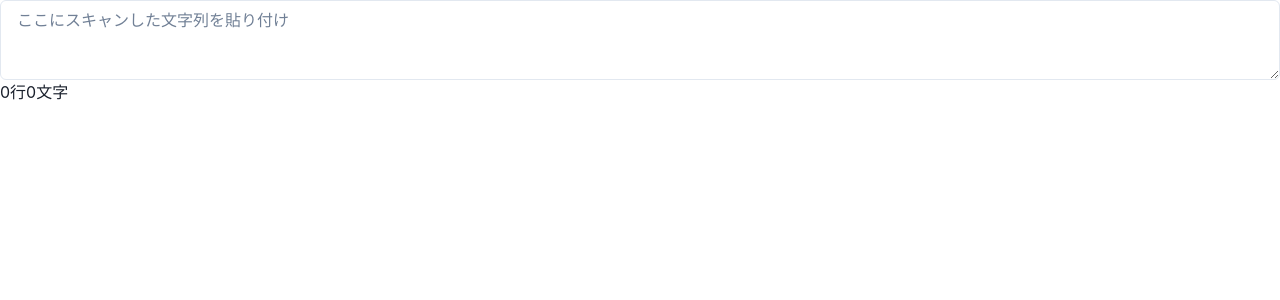
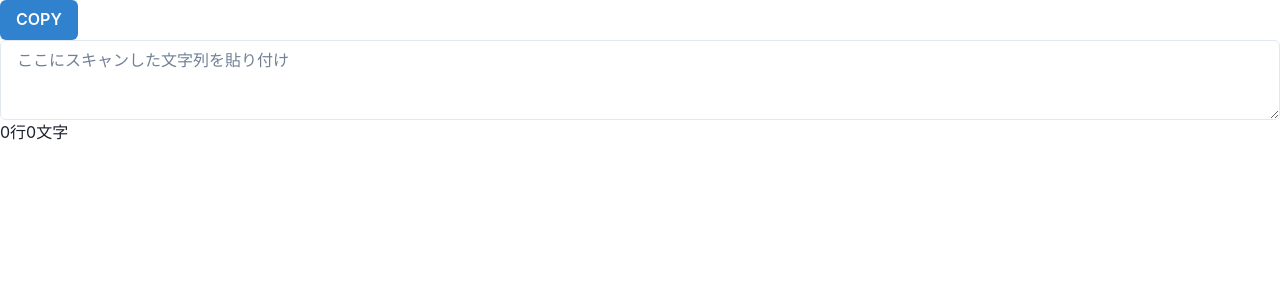
Before and after one commit to Igaki12/transfer-jsontxt, a React (Create React App) app: page / in a window 1280 px wide. Shown: the top 300 px of the page. Built offline with nearby package versions, Linux system fonts and the light colour scheme.

Commit message:
コピーに関するバグを修正できず

```diff
--- a/src/components/InputForm.js
+++ b/src/components/InputForm.js
@@ -1,4 +1,4 @@
-import { Text, Textarea } from '@chakra-ui/react'
+import { Button, Text, Textarea } from '@chakra-ui/react'
 import React, { useState } from 'react'
 export const InputForm = ({ inputEl }) => {
   const [inputInfo, setInputInfo] = useState({
@@ -78,12 +78,31 @@ export const InputForm = ({ inputEl }) => {
       length: inputEl.current.value.replace(/\s+/g, '').length,
     })
   }
+  const copyTextToClipboard = (array) => {
+    let text = ''
+    array.forEach((pre) => {
+      console.log(pre)
+      text = text + pre
+    })
+    navigator.clipboard.writeText(text).then(
+      function () {
+        console.log('Async: Copying to clipboard was successful!')
+      },
+      function (err) {
+        console.error('Async: Could not copy text: ', err)
+      },
+    )
+    console.log(text)
+  }
   return (
     <>
+      <Button colorScheme={'blue'} onClick={() => copyTextToClipboard(preview)}>
+        COPY
+      </Button>
       {preview !== [] ? (
         <>
           {preview.map((value, i) => (
-            <Text mb="8px" size={'sm'} key={i}>
+            <Text mb="8px" size={'sm'} key={i} className="copiedTxt">
               {value}
             </Text>
           ))}
```
Also changed, not shown: 7 other files (tests, documents, lock files or other folders).
